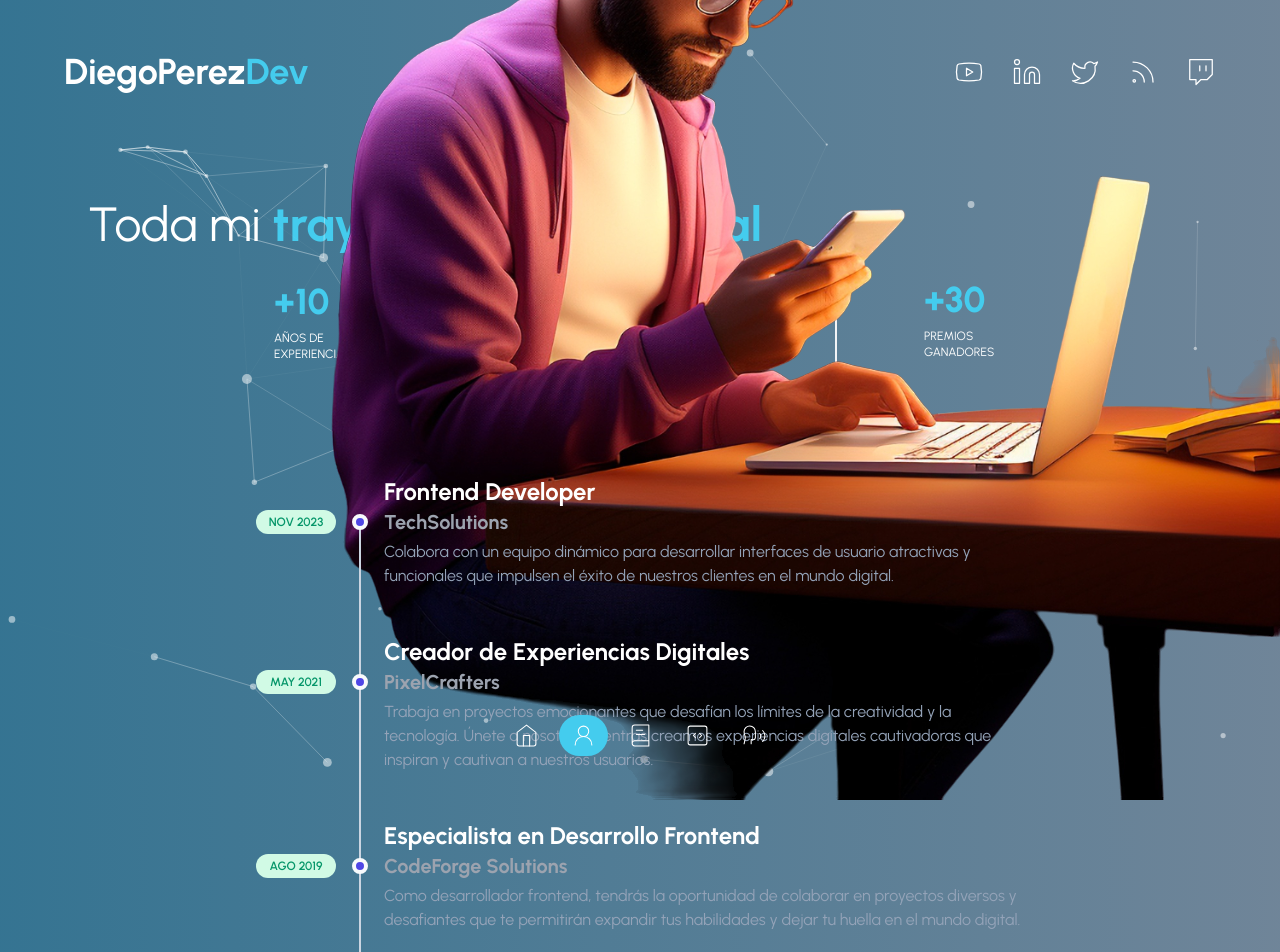
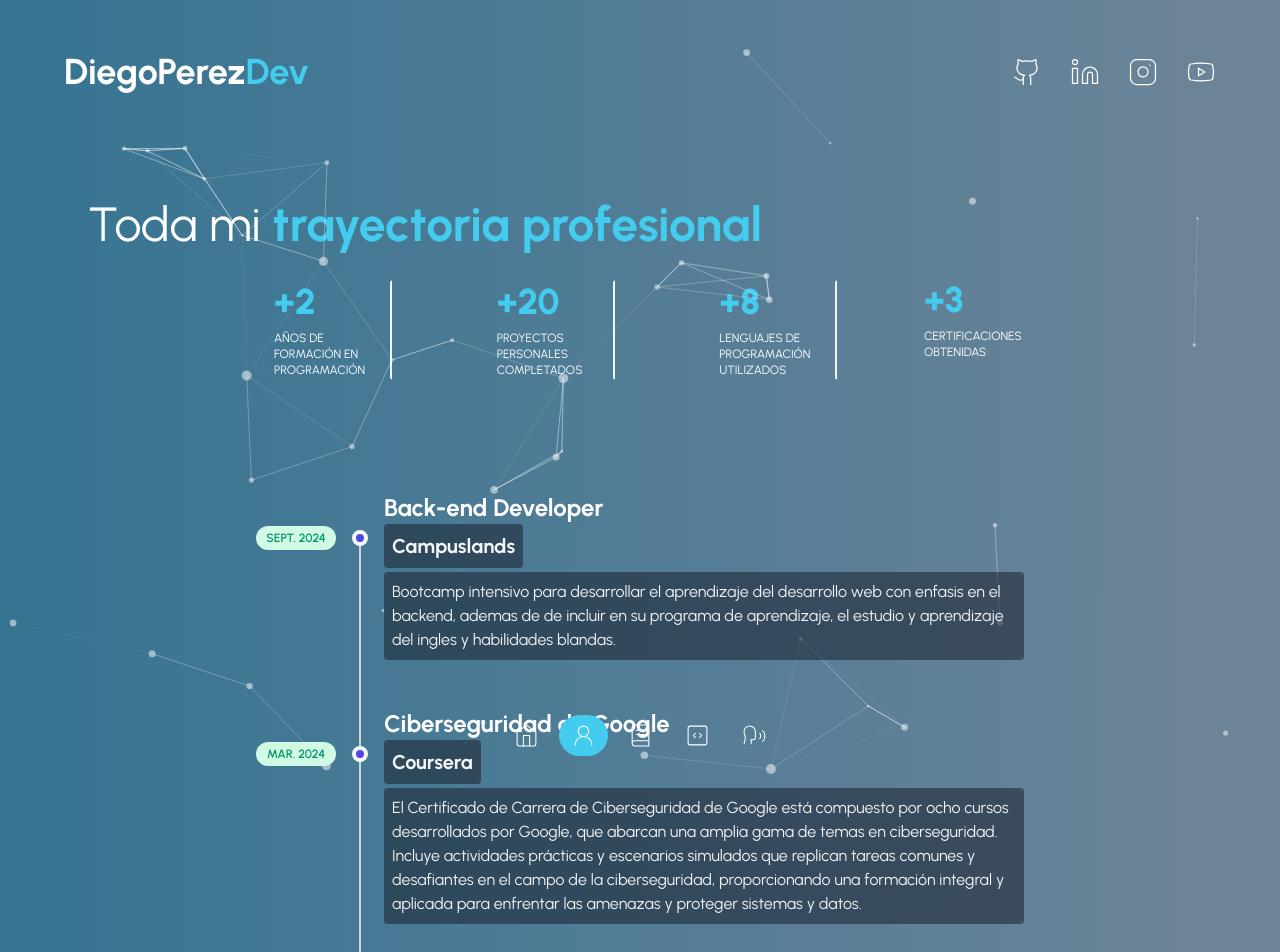
Before and after one commit to diegodfp/portafolioDiego, a Next.js app: page /about-me in a window 1280 px wide. Shown: the top 952 px of the page. Built offline with nearby package versions, Linux system fonts and the light colour scheme.

Commit message:
about actualizado

```diff
--- a/app/(routes)/about-me/page.tsx
+++ b/app/(routes)/about-me/page.tsx
@@ -14,7 +14,7 @@ const AboutMePage = () => {
             <TransitionPage />
             <CoverParticles />
             <ContainerPage>
-                <Avatar />
+
                 <h1 className="text-2xl leading-tight text-center md:text-left md:text-5xl md:mt-10">
                     Toda mi{' '}
                     <span className="font-bold text-secondary">
--- a/app/(routes)/portfolio/page.tsx
+++ b/app/(routes)/portfolio/page.tsx
@@ -8,18 +8,20 @@ import CircleImage from "@/components/circle-image";
 import TransitionPage from "@/components/transition-page";
 import ContainerPage from "@/components/container-page";
 import PortfolioBox from "@/components/portfolio-box";
-
+import { CoverParticles } from "@/components/cover-particles";
 
 const PortfolioPage = () => {
-
     return (
-        <div className="flex min-h-screen flex flex-col justify-center h-full  bg-gradient-cover bg-no-repeat">
+        <div className="flex min-h-screen flex flex-col justify-center h-full bg-gradient-cover bg-no-repeat">
             <ContainerPage>
                 <TransitionPage />
+                <CoverParticles />
                 <AvatarPortfolio />
                 <CircleImage />
-            <div className="flex flex-col justify-center h-full ">
-                <h1 className="text-2xl leading-tight text-center md:text-4xl md:mb-5">Mis últimos <span className="font-bold text-secondary">trabajos realizados</span></h1>
+                <div className="flex flex-col justify-center h-full -mt-24 md:-mt-32">
+                    <h1 className="text-2xl leading-tight text-center md:text-4xl md:mb-5">
+                        Mis últimos <span className="font-bold text-secondary">trabajos realizados</span>
+                    </h1>
 
                     <div className="relative z-10 grid max-w-5xl gap-6 mx-auto mt-4 md:grid-cols-4">
                         {dataPortfolio.map((data) => (
--- a/app/(routes)/services/page.tsx
+++ b/app/(routes)/services/page.tsx
@@ -5,7 +5,9 @@ import AvatarServices from "@/components/avatar-services";
 import CircleImage from "@/components/circle-image";
 import SliderServices from "@/components/slider-services";
 import TransitionPage from "@/components/transition-page";
-import ContainerPage from "@/components/container-page"; // Asegúrate de importar el contenedor
+import ContainerPage from "@/components/container-page";
+import { CoverParticles } from "@/components/cover-particles";
+import ContactButton from "@/components/boton"; // Importa el componente ContactButton
 
 const ServicesPage = () => {
     const [isMobile, setIsMobile] = useState(false);
@@ -30,6 +32,7 @@ const ServicesPage = () => {
     return (
         <div className="flex min-h-[100vh] h-full bg-no-repeat bg-gradient-cover">
             <TransitionPage />
+            <CoverParticles />
             <CircleImage />
             <AvatarServices />
 
@@ -43,9 +46,7 @@ const ServicesPage = () => {
                             <p className="mb-3 text-xl text-gray-300">
                                 Ofrezco servicios de desarrollo web frontend especializados en la creación de sitios web y aplicaciones atractivas y funcionales. Utilizando las últimas tecnologías, como HTML, CSS y JavaScript, diseño interfaces de usuario intuitivas y responsivas que reflejan la identidad de marca de mis clientes y mejoran su presencia en línea.
                             </p>
-                            <button className="px-3 py-2 rounded-lg bg-secondary hover:bg-secondary/65">
-                                Contacta conmigo
-                            </button>
+                            <ContactButton /> {/* Usa el componente ContactButton */}
                         </div>
 
                         {/* SLIDER */}
@@ -63,9 +64,7 @@ const ServicesPage = () => {
                         <p className="mb-3 text-xl text-gray-300">
                             Ofrezco servicios de desarrollo web frontend especializados en la creación de sitios web y aplicaciones atractivas y funcionales. Utilizando las últimas tecnologías, como HTML, CSS y JavaScript, diseño interfaces de usuario intuitivas y responsivas que reflejan la identidad de marca de mis clientes y mejoran su presencia en línea.
                         </p>
-                        <button className="px-3 py-2 rounded-lg bg-secondary hover:bg-secondary/65">
-                            Contacta conmigo
-                        </button>
+                        <ContactButton /> {/* Usa el componente ContactButton */}
                     </div>
 
                     {/* SLIDER */}
--- /dev/null
+++ b/components/boton.tsx
@@ -0,0 +1,11 @@
+import Link from 'next/link';
+
+const ContactButton = () => {
+    return (
+        <Link href="/contact" className="px-3 py-2 rounded-lg bg-secondary hover:bg-secondary/65 text-white transition-colors duration-300">
+            Contacta conmigo
+        </Link>
+    );
+}
+
+export default ContactButton;
--- a/components/portfolio-box.tsx
+++ b/components/portfolio-box.tsx
@@ -1,51 +1,48 @@
 import Image from "next/image";
 import Link from "next/link";
+import { Github } from "lucide-react"; // Importar el logo de GitHub
 
 interface PortfolioBoxProps {
     data: {
         id: number,
-        title: string
-        image: string
-        urlGithub: string
-        urlDemo: string
+        title: string,
+        image: string,
+        urlGithub: string,
+        description: string
     }
 }
 
 const PortfolioBox = (props: PortfolioBoxProps) => {
-    const { data } = props
-    const { id, title, image, urlDemo, urlGithub } = data
+    const { data } = props;
+    const { id, title, image, urlGithub, description } = data;
 
     return (
-        <div
-            key={id}
-            className="p-4 border border-teal-50 rounded-xl"
-        >
-            <h3 className="mb-4 text-xl">{title}</h3>
-            <Image
-                src={image}
-                alt="Image"
-                width={200} height={200} className="w-full md:w-[200px] rounded-2xl h-auto"
-            />
+        <div key={id} className="relative p-4 border border-teal-200 rounded-xl overflow-hidden bg-white shadow-lg max-w-lg mx-auto">
+            <h3 className="mb-4 text-xl text-darkBg">{title}</h3>
+            <div className="relative w-full h-[250px] group">
+                <Image
+                    src={image}
+                    alt={title}
+                    width={250}
+                    height={250}
+                    className="w-full h-full object-cover transition-transform duration-300 ease-in-out group-hover:opacity-0"
+                />
+                <div className="absolute inset-0 flex items-center justify-center bg-gradient-cover text-darkBg text-center opacity-0 group-hover:opacity-100 transition-opacity duration-300 ease-in-out p-4">
+                    <p className="text-base leading-relaxed break-words">{description}</p>
+                </div>
+            </div>
 
-            <div className="flex gap-5 mt-5">
+            <div className="flex justify-center mt-5">
                 <Link
                     href={urlGithub}
                     target="_blank"
-                    className="p-2 transition duration-150 rounded-lg bg-slate-500 hover:bg-slate-500/80"
+                    className="flex items-center gap-2 p-2 transition duration-150 rounded-lg bg-secondary text-white hover:bg-secondary/80"
                 >
-                    Github
-                </Link>
-
-                <Link
-                    href={urlDemo}
-                    target="_blank"
-                    className="p-2 transition duration-150 rounded-lg bg-secondary hover:bg-secondary/80"
-                >
-                    Live demo
+                    <Github size={20} strokeWidth={1.5} /> Github
                 </Link>
             </div>
         </div>
     );
 }
 
-export default PortfolioBox
+export default PortfolioBox;
--- a/components/slider-services.tsx
+++ b/components/slider-services.tsx
@@ -15,11 +15,11 @@ const SliderServices = () => {
                 },
                 768: {
                     slidesPerView: 2,
-                    spaceBetween: 15
+                    spaceBetween: 20
                 },
                 1024: {
                     slidesPerView: 3,
-                    spaceBetween: 15
+                    spaceBetween: 20
                 }
             }}
             freeMode={true}
@@ -27,16 +27,15 @@ const SliderServices = () => {
                 clickable: true
             }}
             modules={[Pagination]}
-            className="h-[280px] md:h-[340px] w-[270px] md:w-[550px]"
+            className="h-[400px] md:h-[450px] w-[300px] md:w-[600px]"
         >
-
             {serviceData.map((item, index) => (
-                <SwiperSlide key={index} >
-                    <div className="flex px-6 py-8 h-auto md:h-[290px] rounded-lg cursor-pointer bg-[rgba(65,47,123,0.15)] sm:flex-col gap-x-6 sm:gap-x-0 group hover:bg-[rgba(89,65,169,0.15)] transition-all duration-300 hover:border-secondary border-2">
-                        <div className="mb-4 text-4xl text-secondary">{item.icon}</div>
+                <SwiperSlide key={index}>
+                    <div className="flex px-6 py-8 h-full md:h-[350px] rounded-lg cursor-pointer bg-[rgba(65,47,123,0.15)] sm:flex-col gap-x-6 sm:gap-x-0 group hover:bg-[rgba(89,65,169,0.15)] transition-all duration-300 hover:border-secondary border-2">
+                        <div className="mb-4 text-3xl md:text-4xl text-secondary">{item.icon}</div>
                         <div>
-                            <h3 className="mb-4 text-lg">{item.title}</h3>
-                            <p className="text-sm">{item.description}</p>
+                            <h3 className="mb-3 text-sm md:text-lg">{item.title}</h3>
+                            <p className="text-xs md:text-sm">{item.description}</p>
                         </div>
                     </div>
                 </SwiperSlide>
--- a/components/time-line.tsx
+++ b/components/time-line.tsx
@@ -7,7 +7,7 @@ const TimeLine = () => {
                 <div className="-my-6">
                     {dataAboutPage.map((data) => (
                         <div key={data.id} className="relative py-6 pl-8 sm:pl-32 group">
-                            <h3 className="mb-1 text-2xl font-bold sm:mb-0">{data.title}</h3>
+                            <h3 className="mb-1 text-2xl font-bold sm:mb-0 text-white">{data.title}</h3>
                             <div className="flex flex-col sm:flex-row items-start mb-1
                                         group-last:before:hidden before:absolute
                                         before:left-2 sm:before:left-0 before:h-full
@@ -19,9 +19,9 @@ const TimeLine = () => {
                                         after:rounded-full sm:after:ml-[6.5rem] after:-translate-x-1/2
                                         after:translate-y-1.5">
                                 <time className="sm:absolute left-0 translate-y-0.5 inline-flex items-center justify-center text-xs font-semibold uppercase w-20 h-6 mb-3 sm:mb-0 text-emerald-600 bg-emerald-100 rounded-full">{data.date}</time>
-                                <div className="text-xl font-bold text-gray-400">{data.subtitle}</div>
+                                <div className="text-xl font-bold text-gray-100 bg-gray-800 bg-opacity-60 p-2 rounded">{data.subtitle}</div>
                             </div>
-                            <div className="text-slate-400">{data.description}</div>
+                            <div className="text-gray-100 bg-gray-800 bg-opacity-60 p-2 rounded">{data.description}</div>
                         </div>
                     ))}
                 </div>
--- a/data.tsx
+++ b/data.tsx
@@ -1,29 +1,24 @@
-import { BookText, CodeSquare, HomeIcon, UserRound, Linkedin, Twitter, Rss, Twitch, Youtube, Crop, Pencil, Computer, Book, Rocket, Speech } from "lucide-react";
+import { BookText, CodeSquare, HomeIcon, UserRound, Linkedin, Twitter, Rss, Twitch, Youtube, Crop, Pencil, Computer, Book, Rocket, Speech, Instagram, Github } from "lucide-react";
 
 export const socialNetworks = [
     {
         id: 1,
-        logo: <Youtube size={30} strokeWidth={1} />,
-        src: "#!",
+        logo: <Github size={30} strokeWidth={1} />,
+        src: "https://github.com/diegodfp",
     },
     {
         id: 2,
         logo: <Linkedin size={30} strokeWidth={1} />,
-        src: "#!",
+        src: "https://www.linkedin.com/in/diego-perez12/",
     },
     {
         id: 3,
-        logo: <Twitter size={30} strokeWidth={1} />,
+        logo: <Instagram size={30} strokeWidth={1} />,
         src: "#!",
     },
     {
         id: 4,
-        logo: <Rss size={30} strokeWidth={1} />,
-        src: "#!",
-    },
-    {
-        id: 5,
-        logo: <Twitch size={30} strokeWidth={1} />,
+        logo: <Youtube size={30} strokeWidth={1} />,
         src: "#!",
     },
 ];
@@ -65,149 +60,123 @@ export const itemsNavbar = [
 export const dataAboutPage = [
     {
         id: 1,
-        title: "Frontend Developer",
-        subtitle: "TechSolutions",
-        description: "Colabora con un equipo dinámico para desarrollar interfaces de usuario atractivas y funcionales que impulsen el éxito de nuestros clientes en el mundo digital.",
-        date: "Nov 2023 ",
+        title: "Back-end Developer",
+        subtitle: "Campuslands",
+        description: "Bootcamp intensivo para desarrollar el aprendizaje del desarrollo web con enfasis en el backend, ademas de de incluir en su programa de aprendizaje, el estudio y aprendizaje del ingles y habilidades blandas.",
+        date: "Sept. 2024 ",
     },
     {
         id: 2,
-        title: "Creador de Experiencias Digitales",
-        subtitle: "PixelCrafters",
-        description: "Trabaja en proyectos emocionantes que desafían los límites de la creatividad y la tecnología. Únete a nosotros mientras creamos experiencias digitales cautivadoras que inspiran y cautivan a nuestros usuarios.",
-        date: "May 2021",
+        title: "Ciberseguridad de Google",
+        subtitle: "Coursera",
+        description: "El Certificado de Carrera de Ciberseguridad de Google está compuesto por ocho cursos desarrollados por Google, que abarcan una amplia gama de temas en ciberseguridad. Incluye actividades prácticas y escenarios simulados que replican tareas comunes y desafiantes en el campo de la ciberseguridad, proporcionando una formación integral y aplicada para enfrentar las amenazas y proteger sistemas y datos.",
+        date: "Mar. 2024",
     },
     {
         id: 3,
-        title: "Especialista en Desarrollo Frontend",
-        subtitle: "CodeForge Solutions",
-        description: "Como desarrollador frontend, tendrás la oportunidad de colaborar en proyectos diversos y desafiantes que te permitirán expandir tus habilidades y dejar tu huella en el mundo digital.",
-        date: "Ago 2019",
+        title: "Programa Oracle Next Education Back-end",
+        subtitle: "Alura Latam",
+        description: "Programa especializado en desarrollo back-end con un enfoque en el uso del lenguaje de programación Java y el framework Spring Boot. Este curso proporciona una formación integral en la creación de aplicaciones robustas y escalables, cubriendo desde la arquitectura de aplicaciones hasta la implementación de soluciones eficientes y seguras en el entorno back-end.",
+        date: "jul. 2024 ",
     },
     {
         id: 4,
-        title: "Prácticas Grado",
-        subtitle: "WebWizards Inc.",
-        description: "Únete a nosotros mientras creamos sitios web y aplicaciones interactivas que sorprenden y deleitan a nuestros clientes. Si tienes pasión por el diseño y la programación, y disfrutas colaborar en un entorno creativo, ¡queremos conocerte!        ",
-        date: "Mar 2018",
+        title: "Ing. sistemas",
+        subtitle: "UIS",
+        description: "He cursado cinco semestres en Ingeniería de Sistemas en la Universidad Industrial de Santander, donde desarrollé una sólida base en desarrollo de software, gestión de proyectos y diversos lenguajes de programación. A pesar de que mis estudios están actualmente en pausa, he adquirido habilidades clave en la creación y gestión de soluciones tecnológicas y en la aplicación de metodologías ágiles y principios de ingeniería de software.",
+        date: "Mar 2022",
     },
 ]
 
 export const dataCounter = [
     {
         id: 0,
-        endCounter: 10,
-        text: "Años de experiencia",
+        endCounter: 2,
+        text: "Años de formación en programación",
         lineRight: true,
         lineRightMobile: true,
     },
     {
         id: 1,
-        endCounter: 80,
-        text: "Clientes satisfechos",
+        endCounter: 20,
+        text: "Proyectos personales completados",
         lineRight: true,
         lineRightMobile: false,
     },
     {
         id: 2,
-        endCounter: 220,
-        text: "Proyectos finalizados",
+        endCounter: 8,
+        text: "Lenguajes de programación utilizados",
         lineRight: true,
         lineRightMobile: true,
     },
     {
         id: 3,
-        endCounter: 30,
-        text: "Premios ganadores",
+        endCounter: 3,
+        text: "Certificaciones obtenidas",
         lineRight: false,
         lineRightMobile: false,
     },
 ];
 
+
 export const serviceData = [
     {
         icon: <Crop />,
-        title: "Branding",
-        description: "Desarrollo de una identidad de marca sólida y coherente, incluyendo diseño de logotipo, colores y elementos visuales",
+        title: "Desarrollo Back-end",
+        description: "Creación y optimización de bases de datos y aplicaciones back-end utilizando Java y Spring Boot. Desarrollo de soluciones escalables y seguras.",
     },
     {
         icon: <Pencil />,
-        title: "Diseño web",
-        description: "Diseño creativo y profesional de interfaces web intuitivas y atractivas, centradas en la experiencia del usuario",
+        title: "Diseño de Interfaces Web",
+        description: "Diseño de interfaces web intuitivas y centradas en el usuario, asegurando una experiencia de usuario fluida y atractiva. Adaptación de interfaces para su integración con el back-end.",
     },
     {
         icon: <Computer />,
-        title: "Desarrollo web",
-        description: "Diseño y desarrollo de sitios web a medida, adaptados a tus necesidades",
+        title: "Desarrollo de Soluciones Web",
+        description: "Desarrollo completo de aplicaciones web a medida, incluyendo la integración de sistemas y la implementación de funcionalidades avanzadas para cumplir todos los requerimientos",
     },
     {
         icon: <Book />,
-        title: "Copywriting",
-        description: "Creación de contenido persuasivo y atractivo que capta la atención de tu audiencia",
+        title: "Seguridad Web",
+        description: "Implementación de medidas de seguridad para proteger tus aplicaciones y datos contra amenazas cibernéticas. Evaluación de vulnerabilidades y aplicación de buenas prácticas de ciberseguridad.",
     },
     {
         icon: <Rocket />,
-        title: "SEO",
-        description: "Optimización de tu presencia en línea mediante estrategias de SEO avanzadas, ",
+        title: "Optimización de Rendimiento",
+        description: "Mejora del rendimiento y la eficiencia de tus aplicaciones web. Implementación de técnicas para optimizar tiempos de carga, manejo de datos y respuesta del servidor.",
     },
 ];
+
 
 export const dataPortfolio = [
     {
         id: 1,
-        title: "Web Pro",
+        title: "Sistema Gestión Aerolinea",
         image: "/image-1.jpg",
         urlGithub: "#!",
-        urlDemo: "#!",
+        description: "Aplicacion grafica de escritorio desarollada en java, para la gestion completa de una aerolinea, se desarrolla usando arquitectura hexagonal + vertical slicing ",
     },
     {
         id: 2,
-        title: "Desarrollo Web Ágil",
+        title: "Desarrollo API REST para un foro",
         image: "/image-2.jpg",
-        urlGithub: "#!",
-        urlDemo: "#!",
+        urlGithub: "",
+        description: "Desarrollo e implementacion de una API REST  desarrollada con java spring boot, la API implementa rutas siguiendo las buenas practicas del modelo REST.",
     },
     {
         id: 3,
-        title: "Estrategias Web",
+        title: "Consumo Api Gutendex",
         image: "/image-3.jpg",
-        urlGithub: "#!",
-        urlDemo: "#!",
+        urlGithub: "https://github.com/diegodfp/Libreria_Gutendex-main",
+        description: " Aplicación para gestionar  APIs externas, en este caso Gutendex, implementando  Java y Spring Boot. Incluye persistencia de datos y gestión eficiente de recursos, ofreciendo una solución robusta y escalable.",
     },
     {
         id: 4,
-        title: "Ideas Creativas",
+        title: "Web para pagos de servicios publicos",
         image: "/image-4.jpg",
-        urlGithub: "#!",
-        urlDemo: "#!",
-    },
-    {
-        id: 5,
-        title: "Webs Impactantes",
-        image: "/image-5.jpg",
-        urlGithub: "#!",
-        urlDemo: "#!",
-    },
-    {
-        id: 6,
-        title: "Web Dinámica",
-        image: "/image-6.jpg",
-        urlGithub: "#!",
-        urlDemo: "#!",
-    },
-    {
-        id: 7,
-        title: "Dark Web ",
-        image: "/image-7.jpg",
-        urlGithub: "#!",
-        urlDemo: "#!",
-    },
-    {
-        id: 8,
-        title: "E-commerce web",
-        image: "/image-8.jpg",
-        urlGithub: "#!",
-        urlDemo: "#!",
+        urlGithub: "https://github.com/diegodfp/Libreria_Gutendex-main",
+        description: "Plataforma web intuitiva y atractiva para la gestión de pagos de servicios públicos en línea. Utilizando técnicas avanzadas de diseño de interfaces (UI), la aplicación ofrece una experiencia de usuario fluida y sencilla.",
     }
 ];
 
```
Lines whose indentation alone changed are shown as unchanged.
